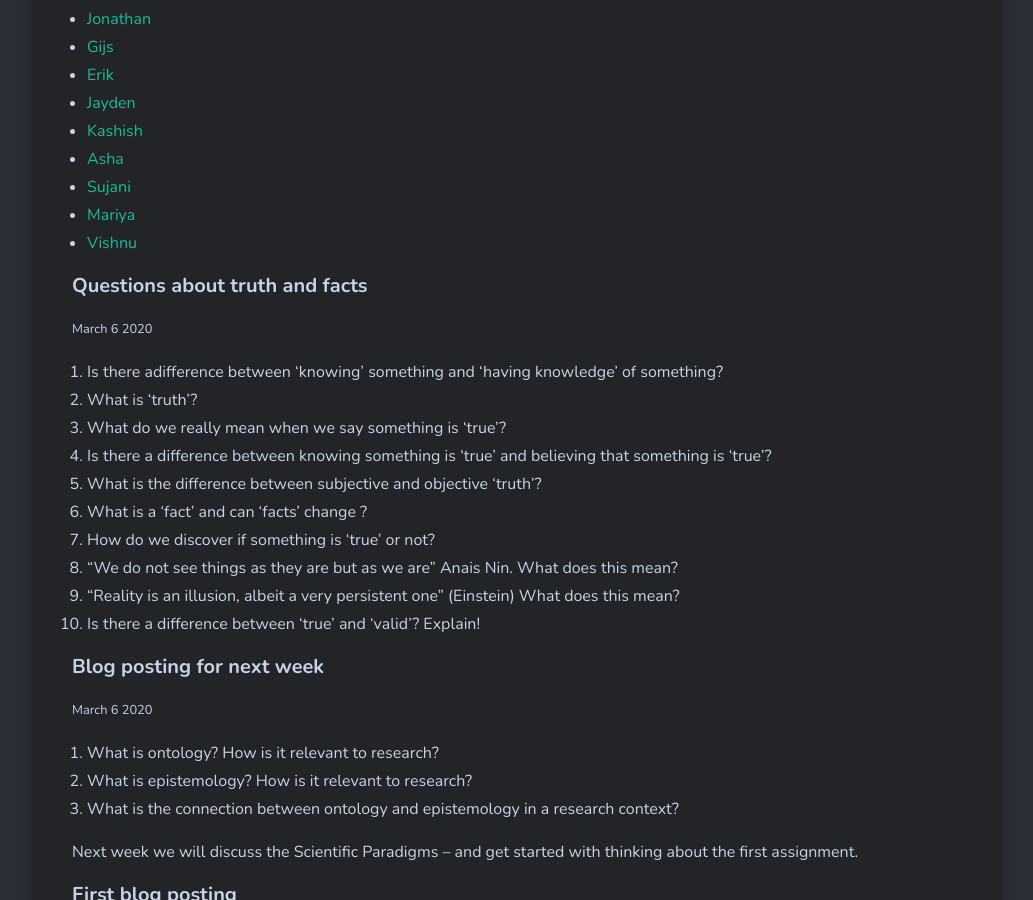
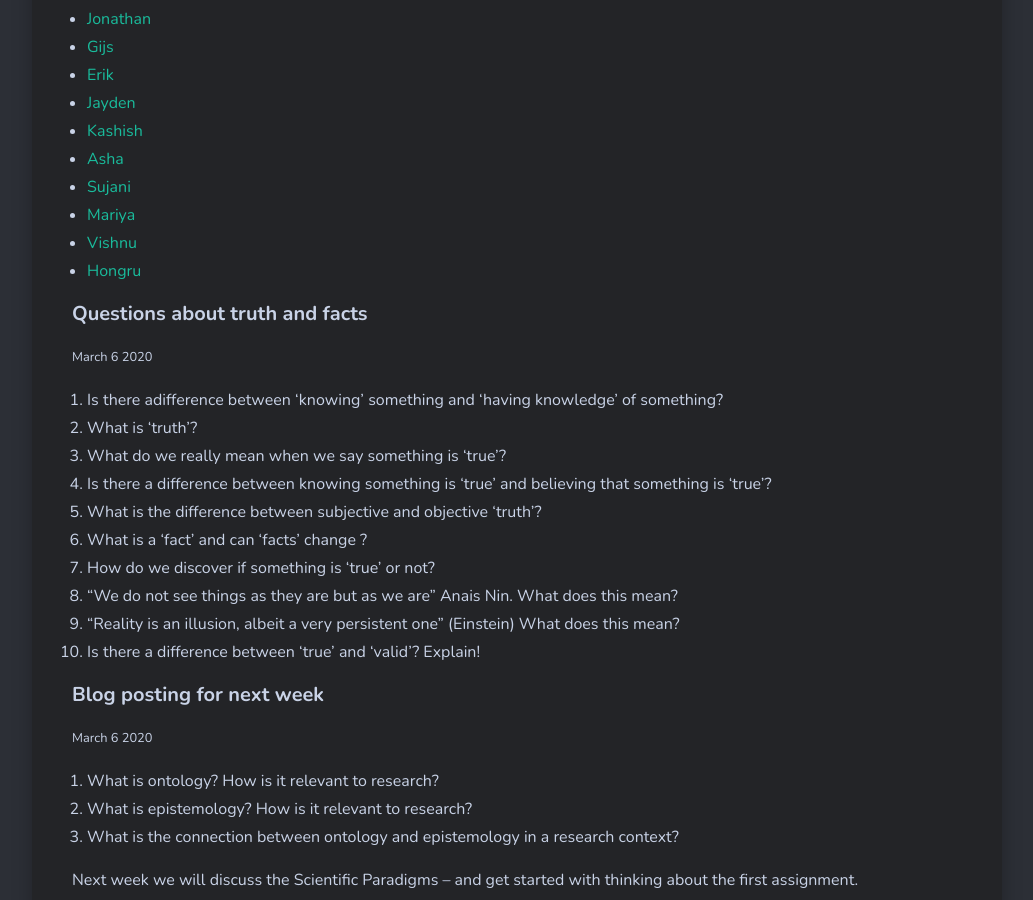
Before and after one commit to larsoliverdam/nmit, a Jekyll site: the page built from _pages/RES701.md, in a window 1280 px wide and 900 px high, scrolled down 1062 px. Shown: the whole window, without its empty margins (123-1156 px from the left). Built offline with Jekyll 4.4.1, drawn with Linux system fonts in a browser that asks for light colours; nearby versions of some CDN libraries; comment, search, counter and statistics services are not loaded.

Commit message:
Links added

```diff
--- a/_pages/RES701.md
+++ b/_pages/RES701.md
@@ -21,8 +21,7 @@ image: 08.jpg
 * [Sujani](https://learntogether511671192.wordpress.com/)
 * [Mariya](https://infomationtechnology.tech.blog/blog-2/)
 * [Vishnu](https://res701vvblog.wordpress.com/)
-
-
+* [Hongru](https://anhongrucom.wordpress.com/)
 
 #### Questions about truth and facts
 <small>March 6 2020</small>
```
